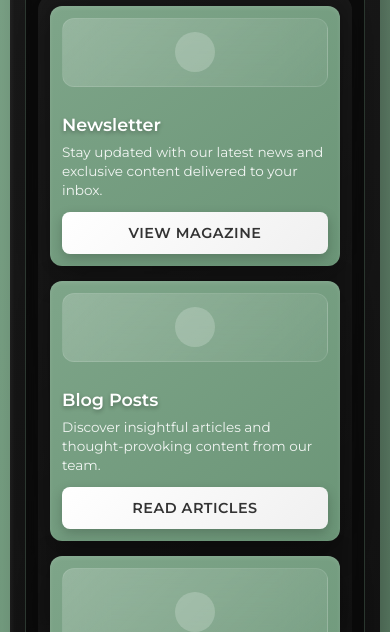
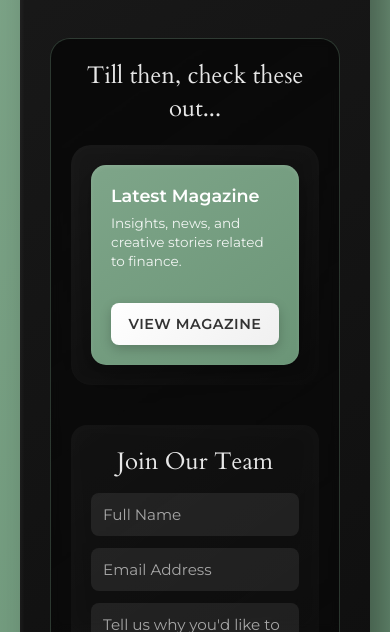
Before and after one commit to Networth-War/web, a website built with Vite: page index.html in a window 390 px wide. Shown: the part 212-844 px from the top of the page. Built offline with nearby package versions, Linux system fonts and the light colour scheme.

Commit message:
completed coming soon page, added JoinTeam form and real magazine url.

```diff
--- a/index.html
+++ b/index.html
@@ -12,48 +12,40 @@
 <body>
   <main>
     <div class="app">
+      <!-- TOP SECTION -->
       <div class="top">
         <h2>We'll be Online Soon!</h2>
       </div>
+
+      <!-- BOTTOM SECTION -->
       <div class="bottom">
         <h3>Till then, check these out...</h3>
+
+        <!-- MAGAZINE CARDS -->
         <div class="cards">
           <div class="card">
-            <div class="img"></div>
             <div class="content">
-              <h4>Newsletter</h4>
-              <p>Stay updated with our latest news and exclusive content delivered to your inbox.</p>
+              <h4>Latest Magazine</h4>
+              <p>Insights, news, and creative stories related to finance.</p>
             </div>
-            <button>View Magazine</button>
-          </div>
-
-          <div class="card">
-            <div class="img"></div>
-            <div class="content">
-              <h4>Blog Posts</h4>
-              <p>Discover insightful articles and thought-provoking content from our team.</p>
-            </div>
-            <button>Read Articles</button>
-          </div>
-
-          <div class="card">
-            <div class="img"></div>
-            <div class="content">
-              <h4>Resources</h4>
-              <p>Access helpful tools and resources to enhance your experience.</p>
-            </div>
-            <button>Browse Resources</button>
-          </div>
-
-          <div class="card">
-            <div class="img"></div>
-            <div class="content">
-              <h4>Community</h4>
-              <p>Join our growing community and connect with like-minded individuals.</p>
-            </div>
-            <button>Join Community</button>
+            <a href="https://online.fliphtml5.com/bnzzx/cdei/" target="_blank"><button>View Magazine</button></a>
           </div>
         </div>
+
+        <!-- JOIN TEAM FORM -->
+        <div class="form-section">
+          <h3>Join Our Team</h3>
+          <form class="join-form" action="https://formspree.io/f/mwpnpdqq" method="post">
+            <input type="text" placeholder="Full Name" required>
+            <input type="email" placeholder="Email Address" required>
+            <textarea placeholder="Tell us why you'd like to join..." rows="4" resize="none"></textarea>
+            <button type="submit">Apply Now</button>
+          </form>
+        </div>
+
+        <footer>
+          <h2>Being Developed by <a href="https://immortaladi.live">Adi</a> and <a href="https://akshprooo.vercel.app">Aksh</a>.</h2>
+        </footer>
       </div>
     </div>
   </main>
--- a/src/style.css
+++ b/src/style.css
@@ -89,12 +89,12 @@ main {
   display: grid;
   grid-template-columns: repeat(auto-fit, minmax(280px, 1fr));
   gap: 20px;
-    align-items: center;
+  align-items: start;
   backdrop-filter: blur(10px);
 }
 
 .card {
-    height: 100%;
+    width: 33%;
   background: linear-gradient(145deg, #7EA589 0%, #6B9577 100%);
   border-radius: 15px;
   display: flex;
@@ -107,6 +107,7 @@ main {
     inset 0 2px 4px rgba(255, 255, 255, 0.1);
   position: relative;
   overflow: hidden;
+  height: auto;
 }
 
 .card:hover {
@@ -116,58 +117,13 @@ main {
     inset 0 2px 4px rgba(255, 255, 255, 0.15);
 }
 
-.card::before {
-    content: '';
-    position: absolute;
-    top: 0;
-    left: 0;
-    right: 0;
-    height: 2px;
-    background: linear-gradient(90deg, transparent, rgba(255, 255, 255, 0.4), transparent);
-    opacity: 0;
-    transition: opacity 0.3s ease;
-}
-
-.card:hover::before {
-    opacity: 1;
-}
-
 .card .img {
-    height: 60%;
+  height: 150px;
   width: 100%;
   background: linear-gradient(135deg, rgba(255, 255, 255, 0.2) 0%, rgba(255, 255, 255, 0.05) 100%);
   border-radius: 12px;
   margin-bottom: 15px;
-    backdrop-filter: blur(20px);
   border: 1px solid rgba(255, 255, 255, 0.1);
-    transition: all 0.3s ease;
-    position: relative;
-    overflow: hidden;
-}
-
-.card .img::before {
-    content: '';
-    position: absolute;
-    top: 50%;
-    left: 50%;
-    width: 40px;
-    height: 40px;
-    background: rgba(255, 255, 255, 0.2);
-    border-radius: 50%;
-    transform: translate(-50%, -50%);
-    transition: all 0.3s ease;
-}
-
-.card:hover .img {
-    background: linear-gradient(135deg, rgba(255, 255, 255, 0.3) 0%, rgba(255, 255, 255, 0.1) 100%);
-}
-
-.card .content {
-    flex: 1;
-    padding: 0;
-    display: flex;
-    flex-direction: column;
-    gap: 8px;
 }
 
 .card .content h4 {
@@ -175,7 +131,6 @@ main {
   font-family: 'Montserrat', sans-serif;
   font-size: clamp(1.1rem, 2vw, 1.4rem);
   font-weight: 600;
-    text-shadow: 0 2px 4px rgba(0, 0, 0, 0.3);
 }
 
 .card .content p {
@@ -209,20 +164,65 @@ main {
   background: linear-gradient(135deg, #ffffff 0%, #e8e8e8 100%);
 }
 
-.card button:active {
-    transform: translateY(0);
+.form-section {
+  background: linear-gradient(145deg, rgba(255,255,255,0.05), rgba(255,255,255,0.02));
+  border-radius: 16px;
+  padding: 20px;
+  margin-top: 20px;
+  backdrop-filter: blur(10px);
 }
 
-/* Animations */
+.form-section h3 {
+  color: #fff;
+  font-family: 'Cardo', serif;
+  text-align: center;
+  margin-bottom: 15px;
+}
+
+.join-form {
+  display: flex;
+  flex-direction: column;
+  gap: 12px;
+}
+
+.join-form input,
+.join-form textarea {
+  padding: 12px;
+  border: none;
+  border-radius: 8px;
+  font-family: 'Montserrat', sans-serif;
+  font-size: 0.95rem;
+  background: rgba(255,255,255,0.08);
+  color: #fff;
+  outline: none;
+}
+
+.join-form input::placeholder,
+.join-form textarea::placeholder {
+  color: rgba(255,255,255,0.6);
+}
+
+.join-form button {
+  padding: 12px;
+  border-radius: 8px;
+  border: none;
+  font-family: 'Montserrat', sans-serif;
+  font-weight: 600;
+  background: linear-gradient(135deg, #ffffff 0%, #e8e8e8 100%);
+  color: #333;
+  cursor: pointer;
+  transition: 0.3s;
+  font-size: large;
+}
+
+.join-form button:hover {
+  transform: translateY(-2px);
+  box-shadow: 0 6px 20px rgba(0,0,0,0.3);
+}
+
 @keyframes fadeInUp {
-    from {
-    opacity: 0;
-    transform: translateY(30px);
-    }
-    to {
-    opacity: 1;
-    transform: translateY(0);
-    }
+  from { opacity: 0; transform: translateY(30px); }
+  to { opacity: 1; transform: translateY(0); }
 }
 
 .cards .card {
@@ -233,75 +233,44 @@ main {
 .cards .card:nth-child(1) { animation-delay: 0.1s; }
 .cards .card:nth-child(2) { animation-delay: 0.2s; }
 .cards .card:nth-child(3) { animation-delay: 0.3s; }
-.cards .card:nth-child(4) { animation-delay: 0.4s; }
 
-/* Responsive Design */
-@media (max-width: 1200px) {
-    .cards {
-    grid-template-columns: repeat(auto-fit, minmax(250px, 1fr));
+@media (max-width: 768px) {
+  .cards { grid-template-columns: 1fr; }
+
+  .card{
+    width: 100%;
+    height: 200px;
+    display: flex;
+    flex-direction: column;
+    justify-content: space-between;
+  }
+  .card .content{
+    gap: 8px;
+    display: flex;
+    flex-direction: column;
+  }
+
+  footer h2{
+    font-size: large;
   }
 }
 
-@media (max-width: 768px) {
-    main {
-    padding: 15px;
+textarea {
+  resize: none;
 }
 
-    .app {
-    padding: 20px;
-    border-radius: 20px;
+footer{
+    width: 100%;
+    text-align: right;
 }
 
-    .top {
-    min-height: 120px;
-    padding: 15px 0;
+footer h2{
+    color:white;
+    font-family: 'Montserrat';
+    font-weight: 400;
+    font-size: medium;
 }
 
-    .bottom {
-    padding: 15px;
-    gap: 15px;
+footer h2 a{
+    color: white;
 }
-
-    .cards {
-    padding: 15px;
-    grid-template-columns: 1fr;
-    gap: 15px;
-    }
-
-    .card {
-    height: 280px;
-    padding: 15px;
-    }
-}
-
-@media (max-width: 480px) {
-    main {
-    padding: 10px;
-    }
-
-    .app {
-    padding: 15px;
-    border-radius: 16px;
-    }
-
-    .bottom {
-    border-radius: 16px;
-    padding: 12px;
-    }
-
-    .cards {
-    padding: 12px;
-    border-radius: 16px;
-    }
-
-    .card {
-    height: 260px;
-    padding: 12px;
-    border-radius: 12px;
-    }
-}
-
-/* Additional cards for demonstration */
-.cards {
-    min-height: 300px;
-}
```
Lines whose indentation alone changed are shown as unchanged.
